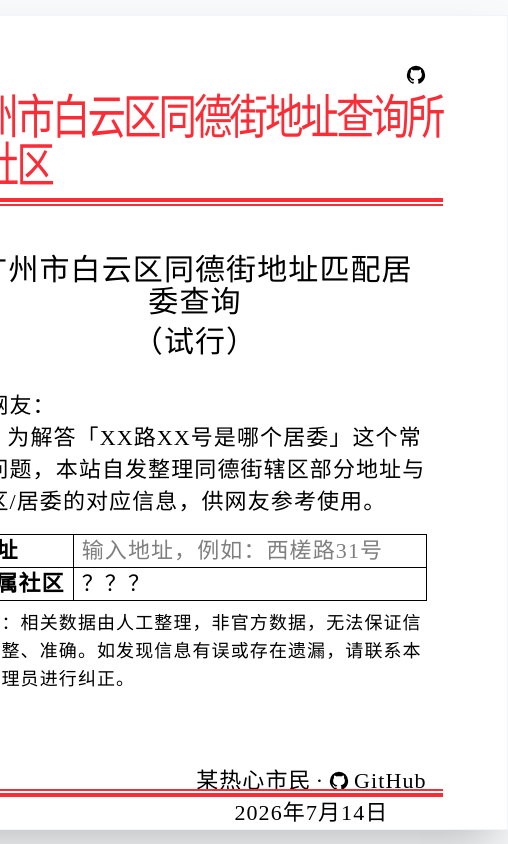
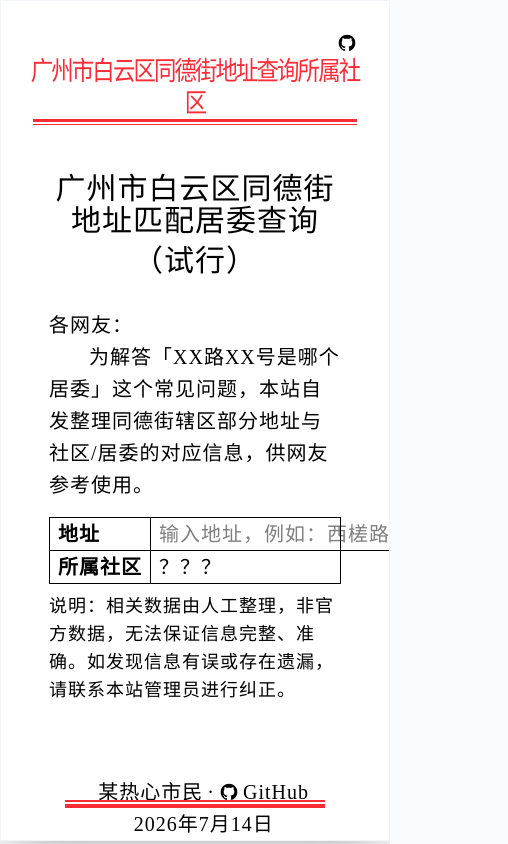
Before and after one commit to dev-chenxing/neighborhood-locator, an Astro site in the folder apps/web/: page / in a window 390 px wide. Shown: the whole page, 508 px wide, since content can reach past the window. Built offline with nearby package versions, Linux system fonts and the light colour scheme; Astro itself is replaced by a stand-in of ours.

Commit message:
fix: adjust layout and styling in NavHeader and Layout components

```diff
--- a/apps/web/src/components/NavHeader.astro
+++ b/apps/web/src/components/NavHeader.astro
@@ -2,8 +2,8 @@
 import Github from "./Github.astro";
 ---
 
-<nav class="pt-12">
-  <div class="flex justify-end px-20 mb-2">
+<nav class="pt-8 md:pt-12">
+  <div class="flex justify-end px-8 mb-0.5 md:mb-2">
     <a
       href={Astro.props.githubUrl}
       class="text-black hover:text-red-500"
@@ -17,13 +17,13 @@
 
   <div class="mx-auto flex justify-center">
     <h1
-      class="scale-x-[0.8] tracking-[-0.075em] text-5xl text-red-500 mb-2 font-xiaobiaosong"
+      class="scale-x-[0.85] md:scale-x-[0.8] tracking-[-0.085em] md:tracking-[-0.075em] text-[1.65rem] md:text-5xl text-red-500 md-1 md:mb-2 font-xiaobiaosong text-center"
     >
       广州市白云区同德街地址查询所属社区
     </h1>
   </div>
-  <div class="px-16">
-    <div class="border-b-4 border-red-500 mx-auto container mb-0.5"></div>
-    <div class="border-b-2 border-red-500 mx-auto container"></div>
+  <div class="px-8 md:px-16">
+    <div class="border-b-3 md:border-b-4 border-red-500 mx-auto container mb-0.5"></div>
+    <div class="border-b-1 md:border-b-2 border-red-500 mx-auto container"></div>
   </div>
 </nav>
--- a/apps/web/src/layouts/Layout.astro
+++ b/apps/web/src/layouts/Layout.astro
@@ -2,15 +2,16 @@
   <head>
     <meta charset="utf-8" />
     <link rel="icon" type="image/svg+xml" href="/favicon.svg" />
-    <meta name="viewport" content="width=device-width" />
+    <meta name="viewport" content="width=device-width, initial-scale=1" />
     <meta name="generator" content={Astro.generator} />
     <title>{Astro.props.title}</title>
   </head>
   <body
-    class="font-fangsong text-[1.375rem]/8 tracking-wider bg-slate-50 min-h-screen container mx-auto flex items-center justify-center"
+    class="font-fangsong text-[1.25rem]/8 md:text-[1.375rem]/8 tracking-wider bg-slate-50 min-h-[100dvh] container mx-auto md:flex md:items-center md:justify-center"
   >
     <div
-      class="relative bg-white shadow-2xl border border-slate-100 max-h-full min-h-[calc(100vh-4rem)] max-w-3xl"
+      class="relative bg-white shadow-2xl border border-slate-100 max-w-3xl container
+      h-full md:min-h-[calc(100vh-4rem)] overflow-x-hidden"
     >
       <slot />
     </div>
--- a/apps/web/src/pages/index.astro
+++ b/apps/web/src/pages/index.astro
@@ -9,7 +9,7 @@
 
 <Layout title="同德地址查居委">
   <NavHeader githubUrl={githubUrl} />
-  <div class="container mx-auto px-20 mb-18 flex flex-col">
+  <div class="container mx-auto px-12 md:px-20 mb-18 flex flex-col">
     <h2 class="text-3xl/8 text-center mt-12 mb-2 font-xiaobiaosong">
       广州市白云区同德街地址匹配居委查询
     </h2>
```
